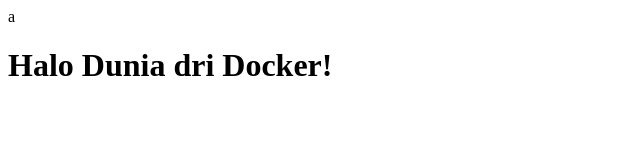
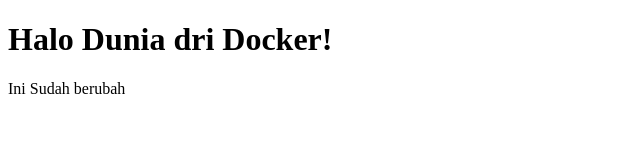
Before and after one commit to ardifirmansy4h/ci-cd-docker-test, a plain HTML site: page index.html in a window 1280 px wide. Shown: the whole page, without its empty margins (0-640 px from the left). Drawn offline with Linux system fonts and the light colour scheme.

Commit message:
Tes Perubahan

```diff
--- a/index.html
+++ b/index.html
@@ -2,9 +2,10 @@
 <!DOCTYPE html>
 <html>
 <head>
-  <title>Halo Docker Ardi aaaa</title>
+  <title>Halo Docker Ardi</title>
 </head>
-<body>a
+<body>
   <h1>Halo Dunia dri Docker!</h1>
+  <p>Ini Sudah berubah</p>
 </body>
 </html>
```
Also changed, not shown: 2 other files.
